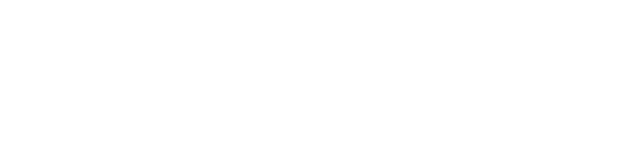
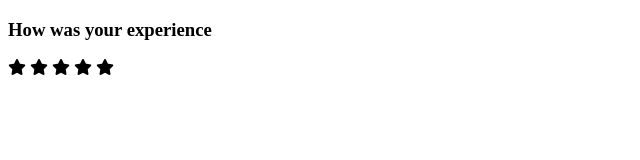
Before and after one commit to JoseRicardoPE/DinamicStarsRaiting, a plain HTML site: page index.html in a window 1280 px wide. Shown: the whole page, without its empty margins (0-640 px from the left). Drawn offline with Linux system fonts and the light colour scheme.

Commit message:
add template to rating stars

```diff
--- a/index.html
+++ b/index.html
@@ -5,9 +5,19 @@
     <meta name="viewport" content="width=device-width, initial-scale=1.0">
     <link rel="stylesheet" href="css/styles.css">
     <script src="js/script.js" defer></script>
-    <title>Stars Raiting</title>
+    <script src="https://kit.fontawesome.com/0867a49dee.js" crossorigin="anonymous"></script>
+    <title>Stars Rating</title>
 </head>
 <body>
-
+    <div class="content-rating-stars">
+        <h3 class="rating-title">How was your experience</h3>
+        <div class="rating-stars">
+            <i class="star fa-solid fa-star"></i>
+            <i class="star fa-solid fa-star"></i>
+            <i class="star fa-solid fa-star"></i>
+            <i class="star fa-solid fa-star"></i>
+            <i class="star fa-solid fa-star"></i>
+        </div>
+    </div>
 </body>
 </html>
```
